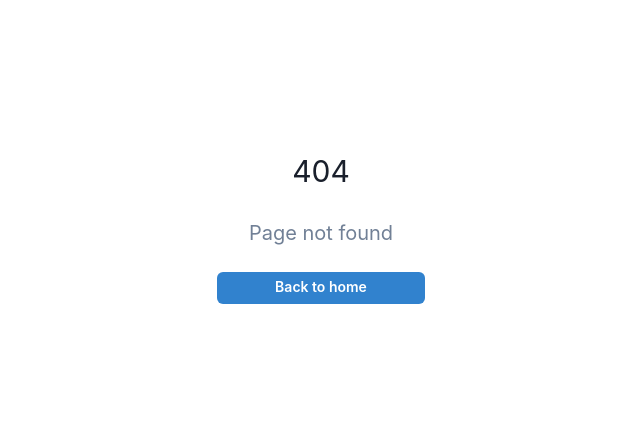
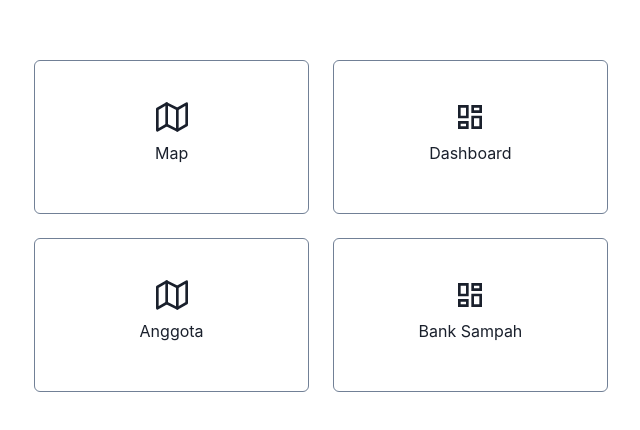
Before and after one commit to slwul/moni, a React (Create React App) app: page /menu in a window 1280 px wide. Before the commit this address had no page. Shown: the part 174-604 px from the top of the page, without its empty margins (319-959 px from the left). Built offline with nearby package versions, Linux system fonts and the light colour scheme.

Commit message:
feat: slicing menu page

```diff
--- a/src/App.tsx
+++ b/src/App.tsx
@@ -9,6 +9,7 @@ import {
 import {FullPageSpinner} from 'common/components';
 
 const LoginModule = lazy(() => import('./modules/login'));
+const MenuModule = lazy(() => import('./modules/menu'));
 const FullPageError = lazy(() => import('common/components/full-page-error'));
 
 function App(): JSX.Element {
@@ -24,6 +25,7 @@ function App(): JSX.Element {
     <Suspense fallback={<FullPageSpinner />}>
       <Routes>
         <Route path="/login/*" element={<LoginModule />} />
+        <Route path="/menu/*" element={<MenuModule />} />
         <Route
           path="*"
           element={<FullPageError message="Page not found" errorCode={404} />}
--- /dev/null
+++ b/src/modules/menu/index.tsx
@@ -0,0 +1,17 @@
+import { Routes, Route } from 'react-router-dom';
+
+import Layout from 'layouts/general';
+
+import Menu from './views/Menu';
+
+function Modules(): JSX.Element {
+  return (
+    <Layout>
+      <Routes>
+        <Route path="/" element={<Menu />} />
+      </Routes>
+    </Layout>
+  );
+}
+
+export default Modules;
--- /dev/null
+++ b/src/modules/menu/views/Menu.tsx
@@ -0,0 +1,112 @@
+import {
+  Box,
+  Container,
+  Text,
+  Grid,
+  GridItem,
+  Icon,
+} from '@chakra-ui/react';
+import {FiMap} from 'react-icons/fi';
+import {RiDashboardLine} from 'react-icons/ri';
+
+function Menu(): JSX.Element {
+  return (
+    <Container
+      minH="100vh"
+      display="flex"
+      justifyContent="space-between"
+      alignItems="center"
+    >
+      <Grid templateColumns="repeat(2, 2fr)" gap={6} w="100%">
+        <GridItem>
+          <Box
+            border="1px solid"
+            borderColor="gray.500"
+            borderRadius="md"
+            p={10}
+            _hover={{
+              borderColor: 'gray.300',
+              cursor: 'pointer',
+              backgroundColor: 'gray.100',
+            }}
+            transition="background-color 0.3s ease"
+          >
+            <Icon boxSize="2em" as={FiMap} display="block" mx="auto" />
+            <Text textAlign="center" my={2}>
+              Map
+            </Text>
+          </Box>
+        </GridItem>
+        <GridItem>
+          <Box
+            border="1px solid"
+            borderColor="gray.500"
+            borderRadius="md"
+            p={10}
+            _hover={{
+              borderColor: 'gray.200',
+              cursor: 'pointer',
+              backgroundColor: 'gray.100',
+            }}
+            transition="background-color 0.3s ease"
+          >
+            <Icon
+              boxSize="2em"
+              as={RiDashboardLine}
+              display="block"
+              mx="auto"
+            />
+            <Text textAlign="center" my={2}>
+              Dashboard
+            </Text>
+          </Box>
+        </GridItem>
+        <GridItem>
+          <Box
+            border="1px solid"
+            borderColor="gray.500"
+            borderRadius="md"
+            p={10}
+            _hover={{
+              borderColor: 'gray.200',
+              cursor: 'pointer',
+              backgroundColor: 'gray.100',
+            }}
+            transition="background-color 0.3s ease"
+          >
+            <Icon boxSize="2em" as={FiMap} display="block" mx="auto" />
+            <Text textAlign="center" my={2}>
+              Anggota
+            </Text>
+          </Box>
+        </GridItem>
+        <GridItem>
+          <Box
+            border="1px solid"
+            borderColor="gray.500"
+            borderRadius="md"
+            p={10}
+            _hover={{
+              borderColor: 'gray.200',
+              cursor: 'pointer',
+              backgroundColor: 'gray.100',
+            }}
+            transition="background-color 0.3s ease"
+          >
+            <Icon
+              boxSize="2em"
+              as={RiDashboardLine}
+              display="block"
+              mx="auto"
+            />
+            <Text textAlign="center" my={2}>
+              Bank Sampah
+            </Text>
+          </Box>
+        </GridItem>
+      </Grid>
+    </Container>
+  );
+}
+
+export default Menu;
```
